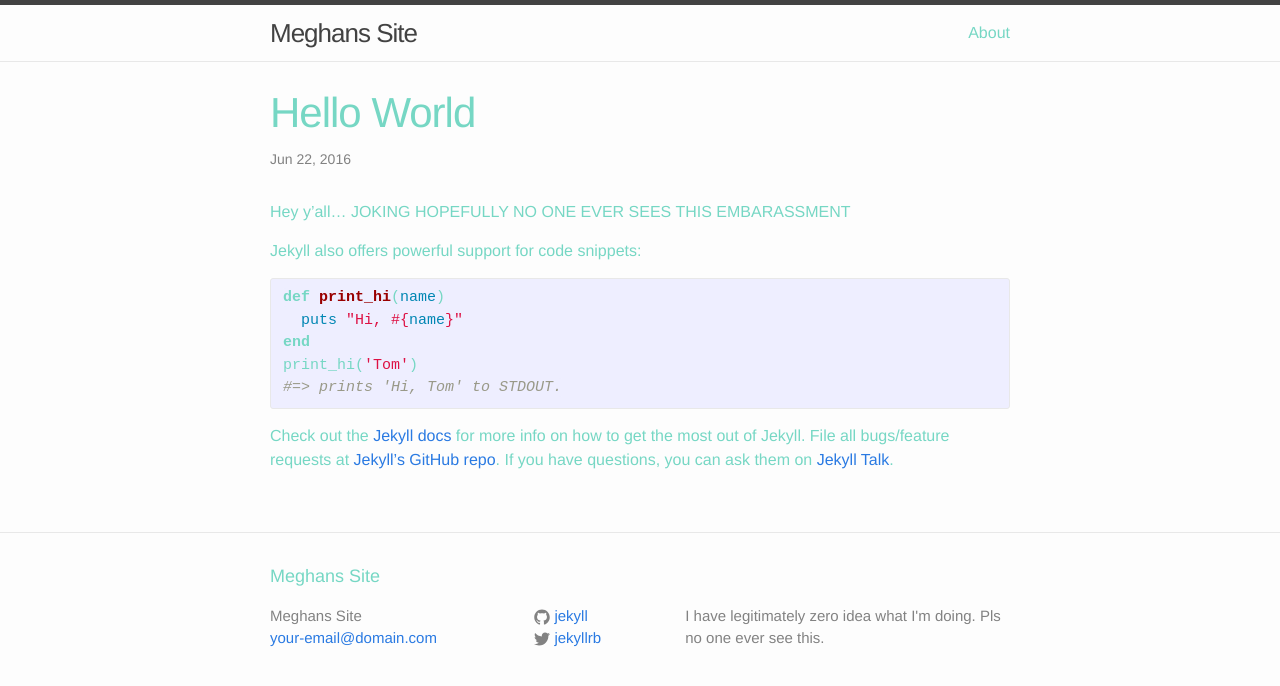
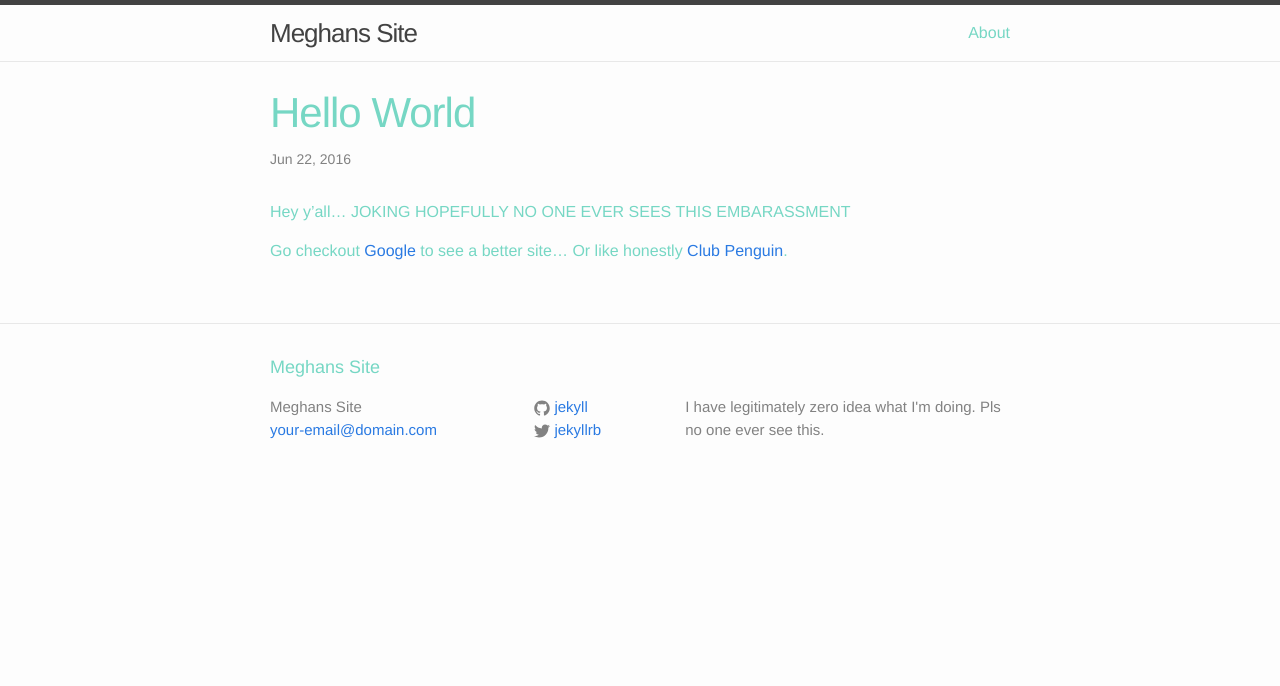
Before and after one commit to megmuldoon/megmuldoon.github.io, a Jekyll site: the page built from _posts/2016-05-25-welcome-to-jekyll.markdown, in a window 1280 px wide. Shown: the top 686 px of the page. Built offline with Jekyll 4.4.1, drawn with Linux system fonts in a browser that asks for light colours.

Commit message:
Update 2016-05-25-welcome-to-jekyll.markdown

```diff
--- a/_posts/2016-05-25-welcome-to-jekyll.markdown
+++ b/_posts/2016-05-25-welcome-to-jekyll.markdown
@@ -6,18 +6,7 @@ categories: jekyll update
 ---
 Hey y'all... JOKING HOPEFULLY NO ONE EVER SEES THIS EMBARASSMENT
 
-Jekyll also offers powerful support for code snippets:
+Go checkout [Google] to see a better site... Or like honestly [Club Penguin].
 
-{% highlight ruby %}
-def print_hi(name)
-  puts "Hi, #{name}"
-end
-print_hi('Tom')
-#=> prints 'Hi, Tom' to STDOUT.
-{% endhighlight %}
-
-Check out the [Jekyll docs][jekyll-docs] for more info on how to get the most out of Jekyll. File all bugs/feature requests at [Jekyll’s GitHub repo][jekyll-gh]. If you have questions, you can ask them on [Jekyll Talk][jekyll-talk].
-
-[jekyll-docs]: http://jekyllrb.com/docs/home
-[jekyll-gh]:   https://github.com/jekyll/jekyll
-[jekyll-talk]: https://talk.jekyllrb.com/
+[Google]: http:google.com
+[Club Penguin]: http:clubpenguin.com
```
